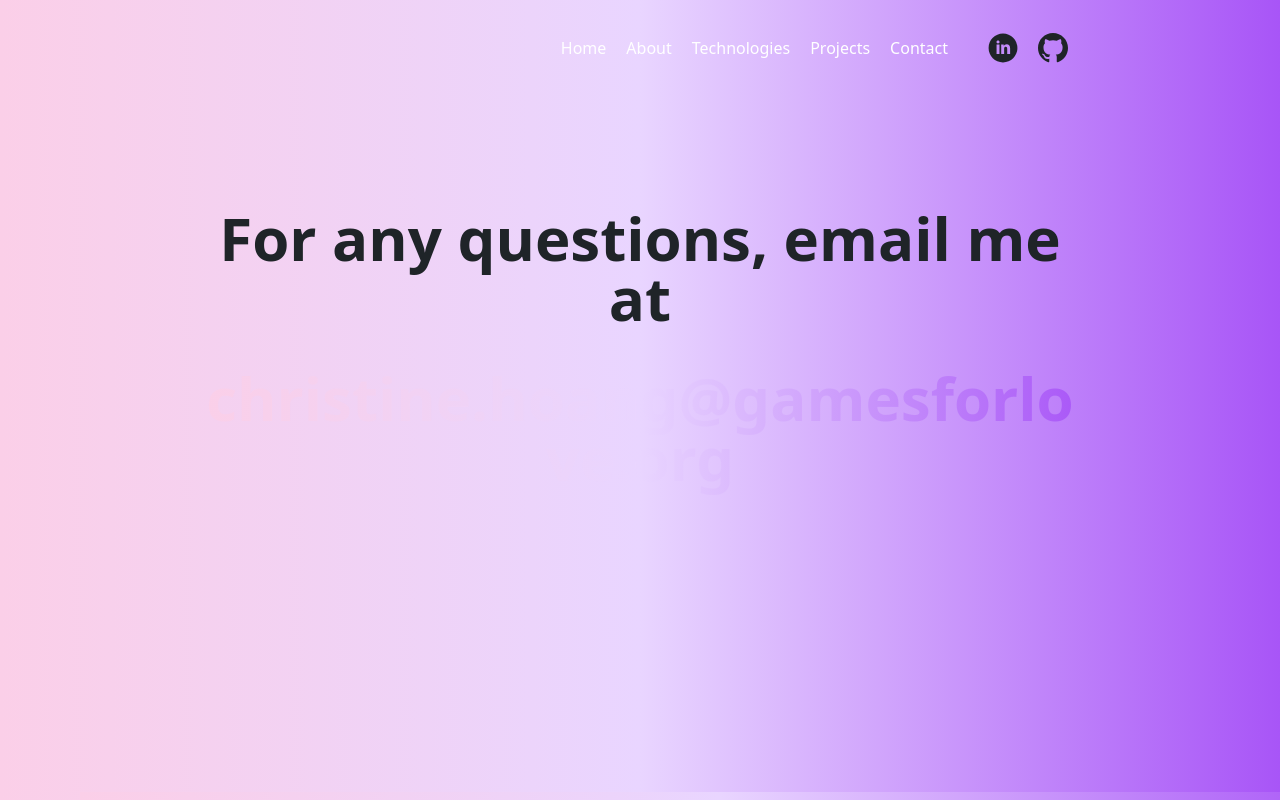
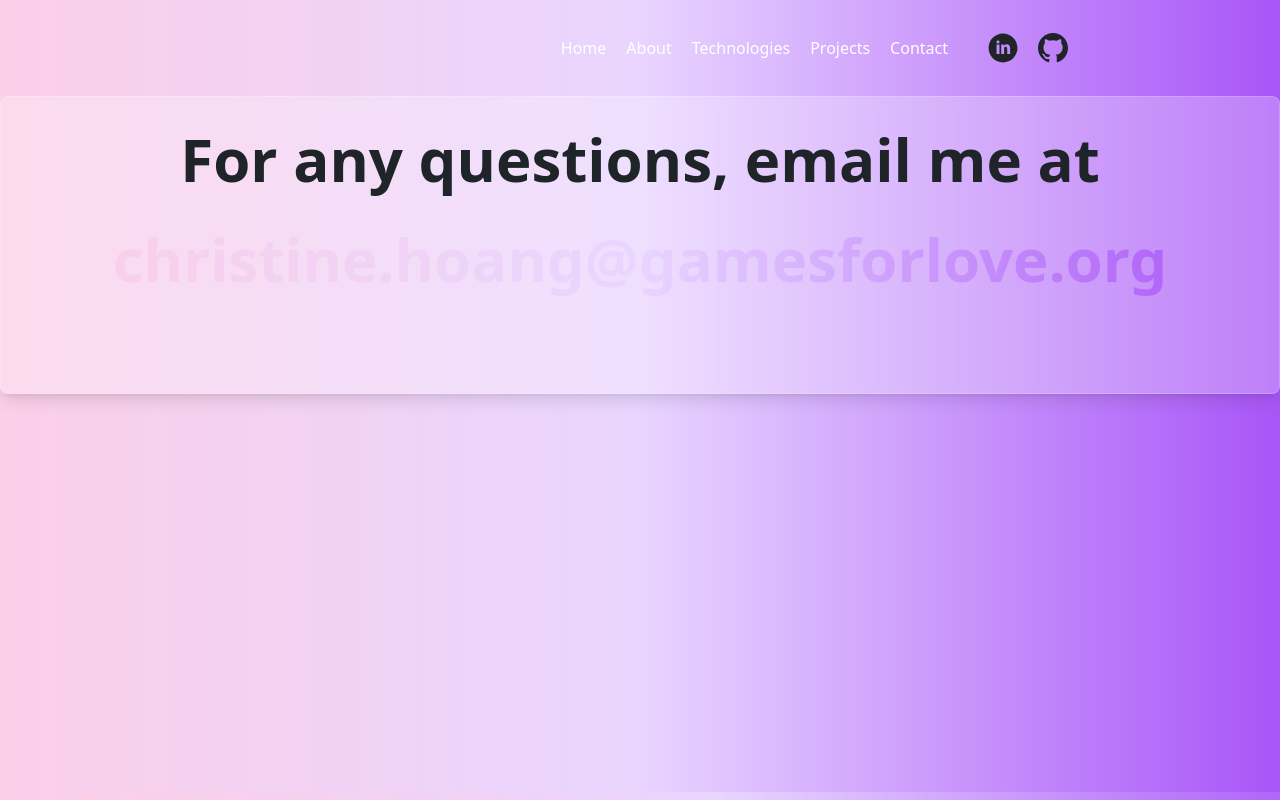
Before and after one commit to XINEXPORT/christinehoangportfolio, a React (Create React App) app: page /contact in a window 1280 px wide. Built offline with nearby package versions, Linux system fonts and the light colour scheme.

Commit message:
glass added to Contact page

```diff
--- a/src/Pages/Contact.js
+++ b/src/Pages/Contact.js
@@ -4,7 +4,7 @@ import { contactDetails } from "../Details";
 function Contact() {
   const { email, phone } = contactDetails;
   return (
-    <main className="container mx-auto max-width section">
+    <main className="container mx-auto max-width section glass">
       <h1 className="text-center text-2xl md:text-3xl lg:text-6xl text-dark-heading dark:text-light-heading font-semibold md:font-bold">
         For any questions, email me at
       </h1>
```
